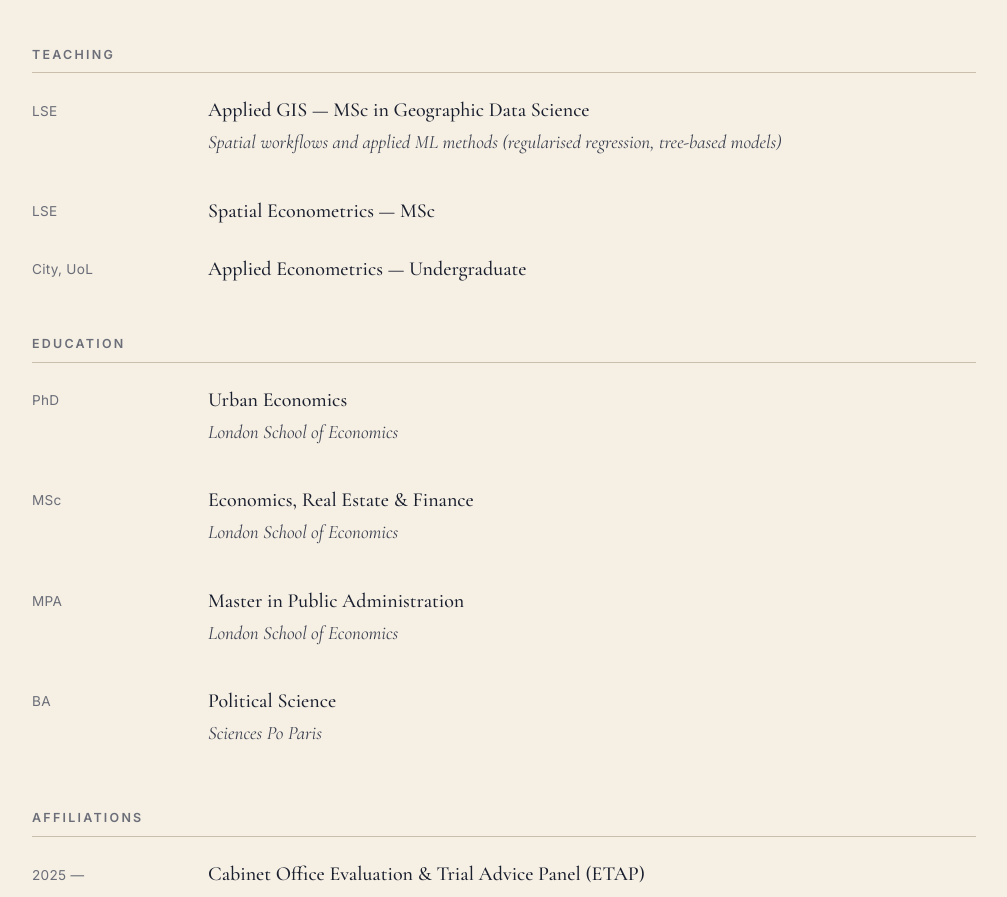
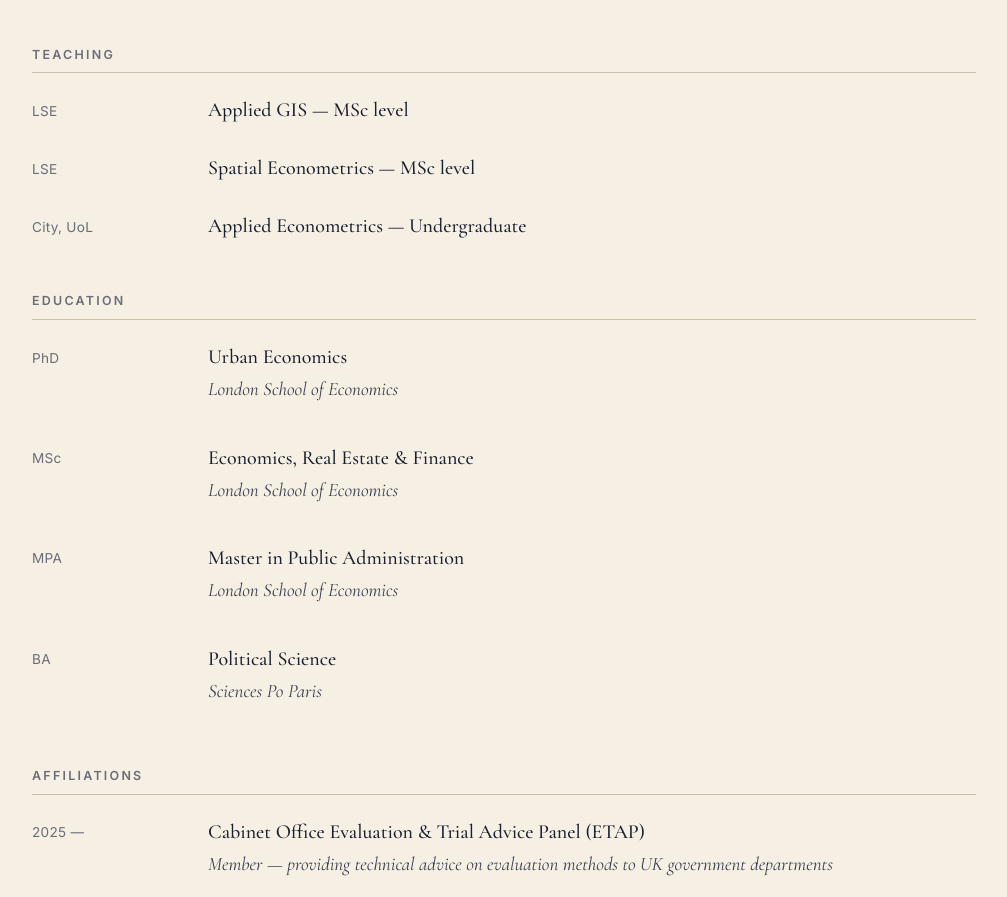
Before and after one commit to louisealice/louisealice.github.io, a plain HTML site: page cv.html in a window 1280 px wide. Shown: the part 2063-2960 px from the top of the page, without its empty margins (136-1143 px from the left). Drawn offline with nearby package versions, Linux system fonts and the light colour scheme.

Commit message:
Update cv.html

```diff
--- a/cv.html
+++ b/cv.html
@@ -213,15 +213,14 @@
     <div class="cv-entry">
       <div class="cv-dates">LSE</div>
       <div>
-        <p class="cv-role">Applied GIS — MSc in Geographic Data Science</p>
-        <p class="cv-org">Spatial workflows and applied ML methods (regularised regression, tree-based models)</p>
+        <p class="cv-role">Applied GIS — MSc level</p>
       </div>
     </div>
 
     <div class="cv-entry">
       <div class="cv-dates">LSE</div>
       <div>
-        <p class="cv-role">Spatial Econometrics — MSc</p>
+        <p class="cv-role">Spatial Econometrics — MSc level</p>
       </div>
     </div>
 
```
